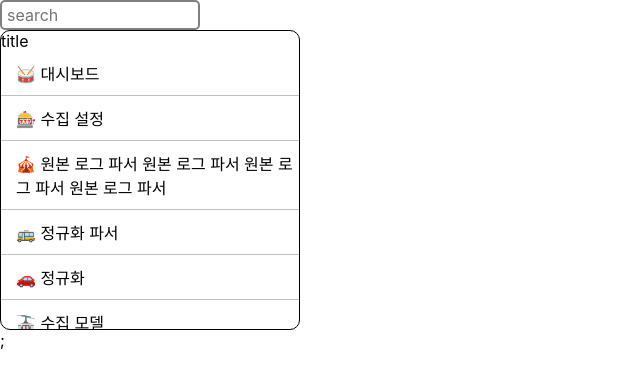
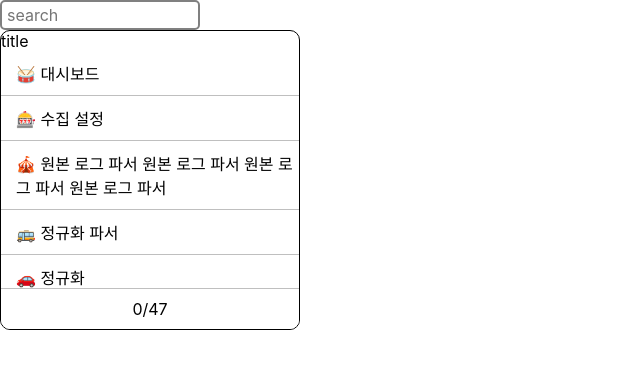
Before and after one commit to wanted-pre-onboarding-09/wanted-codestates-project-9-3, a React (Create React App) app: page / in a window 1280 px wide. Shown: the top 384 px of the page, without its empty margins (0-640 px from the left). Built offline with nearby package versions, Linux system fonts and the light colour scheme.

Commit message:
[#8]feature: counter component markup

```diff
--- a/src/App.js
+++ b/src/App.js
@@ -6,7 +6,7 @@ function App() {
   return (
     <>
       <SearchBar />
-      <List />;
+      <List />
     </>
   );
 }
--- /dev/null
+++ b/src/components/Counter.js
@@ -0,0 +1,31 @@
+import React from 'react';
+import styled from 'styled-components';
+import PropTypes from 'prop-types';
+
+function Counter({ total }) {
+  return (
+    <CounterContainer>
+      {/* TODO: 전체 개수 중에서 선택된 요소들 상태 관리 필요(?) */}
+      0/{total}
+    </CounterContainer>
+  );
+}
+
+Counter.propTypes = {
+  total: PropTypes.string.isRequired,
+};
+
+export default Counter;
+
+const CounterContainer = styled.div`
+  /* TODO: sticky 속성 사용 시, 카운터 영역까지 스크롤 되는 버그 */
+  position: sticky;
+  bottom: 0;
+  left: 0;
+  display: flex;
+  justify-content: center;
+  align-items: center;
+  padding: 10px 0;
+  background: #fff;
+  border-top: 1px solid #bfbfbf;
+`;
--- a/src/components/List.js
+++ b/src/components/List.js
@@ -3,6 +3,7 @@ import styled from 'styled-components';
 import Title from './Title';
 import EmojiMenus from '../data/EmojiMock';
 import OptionsItem from './OptionsItem';
+import Counter from './Counter';
 
 function List() {
   return (
@@ -13,6 +14,7 @@ function List() {
           return <OptionsItem name={item.name} emoji={item.emoji} />;
         })}
       </ListBox>
+      <Counter total={EmojiMenus.length} />
     </ListcContainer>
   );
 }
@@ -30,6 +32,6 @@ const ListcContainer = styled.div`
   overflow: auto;
 `;
 
-const ListBox = styled.div`
+const ListBox = styled.ul`
   list-decoration: none;
 `;
```
